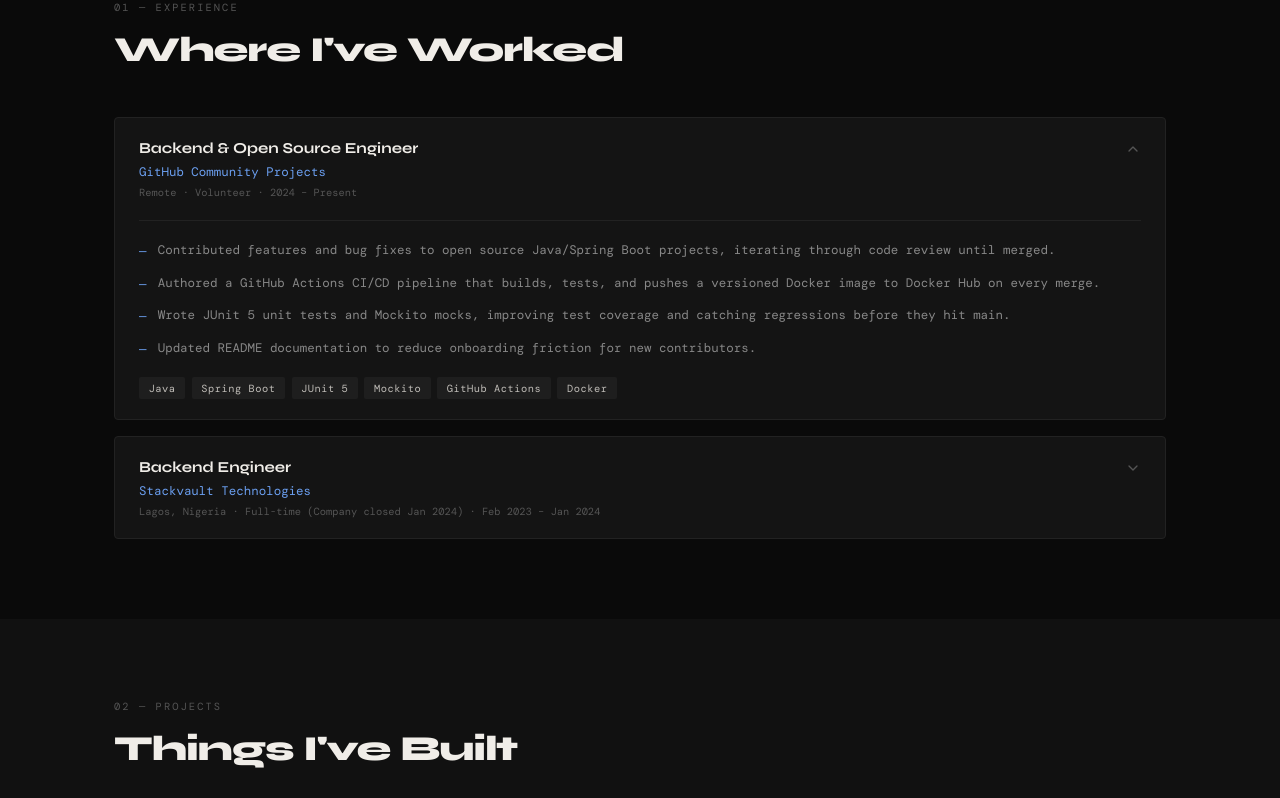
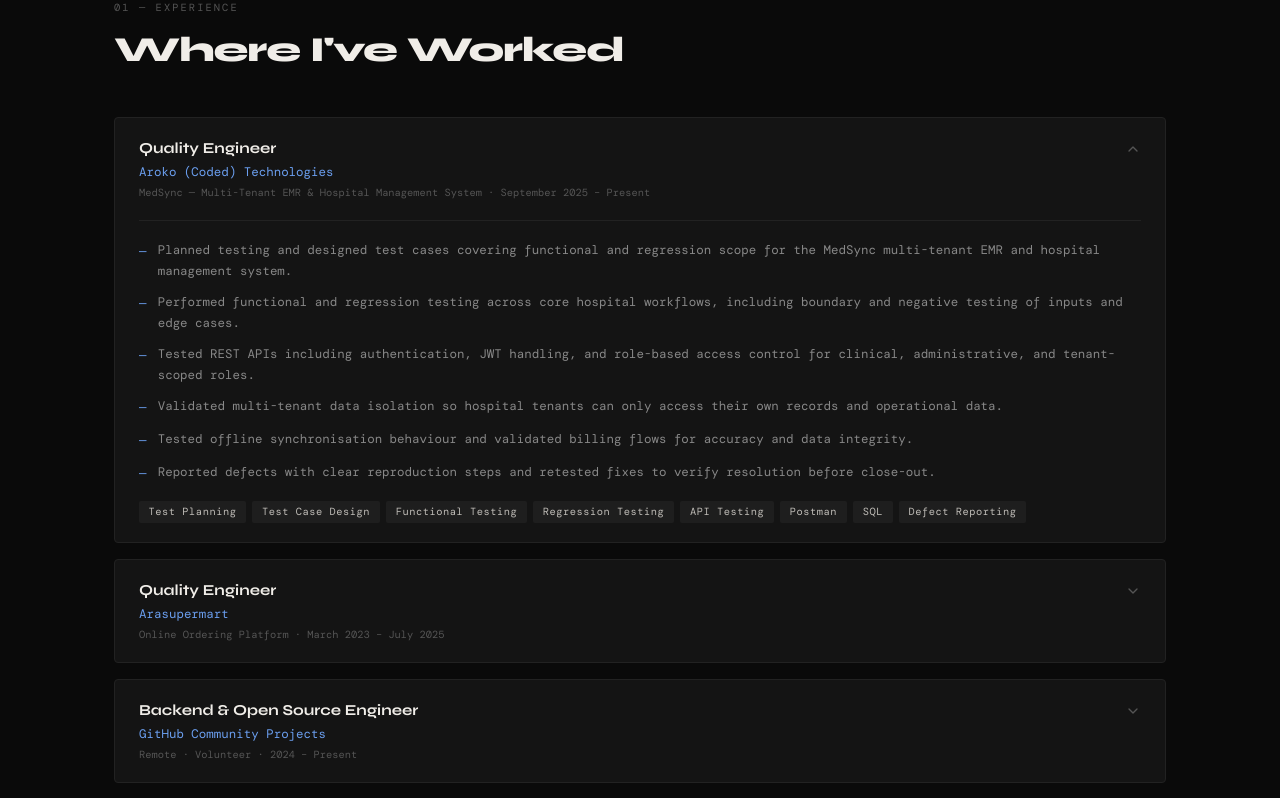
Before and after one commit to fathiaoyinloye/fathiaoyinloye, a Next.js app in the folder fathia-portfolio/: page / in a window 1280 px wide. Shown: the part 960-1758 px from the top of the page. Built offline with nearby package versions, Linux system fonts and the light colour scheme; a web font is replaced by a local one.

Commit message:
Prioritise QA roles in Experience, retain Stackvault and volunteer entries

```diff
--- a/fathia-portfolio/app/components/Experience.tsx
+++ b/fathia-portfolio/app/components/Experience.tsx
@@ -3,6 +3,34 @@
 import { ChevronDown } from "lucide-react";
 
 const jobs = [
+  {
+    title: "Quality Engineer",
+    company: "Aroko (Coded) Technologies",
+    period: "September 2025 – Present",
+    type: "MedSync — Multi-Tenant EMR & Hospital Management System",
+    tags: ["Test Planning", "Test Case Design", "Functional Testing", "Regression Testing", "API Testing", "Postman", "SQL", "Defect Reporting"],
+    bullets: [
+      "Planned testing and designed test cases covering functional and regression scope for the MedSync multi-tenant EMR and hospital management system.",
+      "Performed functional and regression testing across core hospital workflows, including boundary and negative testing of inputs and edge cases.",
+      "Tested REST APIs including authentication, JWT handling, and role-based access control for clinical, administrative, and tenant-scoped roles.",
+      "Validated multi-tenant data isolation so hospital tenants can only access their own records and operational data.",
+      "Tested offline synchronisation behaviour and validated billing flows for accuracy and data integrity.",
+      "Reported defects with clear reproduction steps and retested fixes to verify resolution before close-out.",
+    ],
+  },
+  {
+    title: "Quality Engineer",
+    company: "Arasupermart",
+    period: "March 2023 – July 2025",
+    type: "Online Ordering Platform",
+    tags: ["Manual Testing", "Test Case Design", "Functional Testing", "Regression Testing", "Defect Reporting", "Agile"],
+    bullets: [
+      "Designed and executed manual test cases for an online ordering platform covering product browsing, cart, and checkout workflows.",
+      "Tested inventory and payment scenarios as well as end-to-end order processing from placement through fulfilment.",
+      "Reproduced reported defects, documented clear steps to reproduce, and verified fixes through targeted retesting.",
+      "Collaborated cross-functionally with developers and stakeholders to clarify expected behaviour and confirm readiness of fixes.",
+    ],
+  },
   {
     title: "Backend & Open Source Engineer",
     company: "GitHub Community Projects",
```
